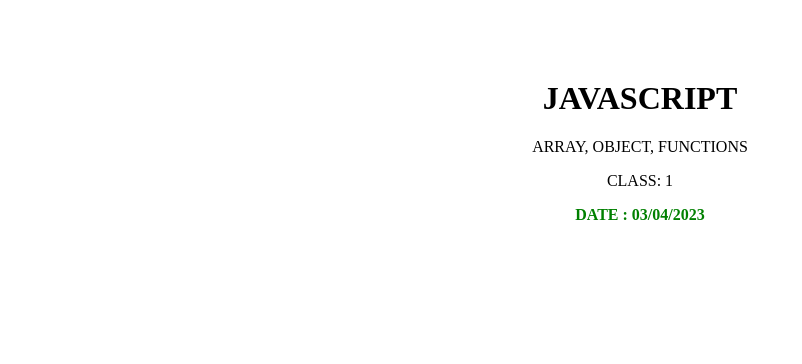
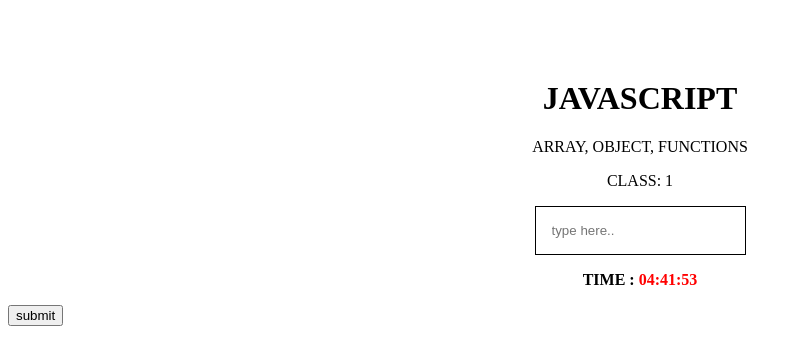
Before and after one commit to FazlyRabbi/javaScript, a plain HTML site: page class_1/index.html in a window 1280 px wide. Shown: the whole page, without its empty margins (0-802 px from the left). Drawn offline with Linux system fonts and the light colour scheme.

Commit message:
complete 2nd class

```diff
--- /dev/null
+++ b/app.js
@@ -0,0 +1,11 @@
+
+
+function updateClock() {
+    const timeWrapper =  document.querySelector("#time");    const now = new Date();
+    const hours = now.getHours().toString().padStart(2, '0');
+    const minutes = now.getMinutes().toString().padStart(2, '0');
+    const seconds = now.getSeconds().toString().padStart(2, '0');
+    timeWrapper.textContent = `${hours}:${minutes}:${seconds}`;
+  }
+
+  setInterval(updateClock, 1000);
--- a/class_1/index.html
+++ b/class_1/index.html
@@ -13,9 +13,17 @@
       <h1 class="heading">javaScript</h1>
       <p>Array, Object, Functions</p>
       <p>class: 1</p>
-      <p style="color: green; font-weight: bold;">Date : 03/04/2023</p>
+
+
+      <input type="text" class="text" placeholder="type here.." style="border:1px solid black; padding: 1rem;" />
+      <p style="font-weight: bold">
+        Time : <span style="color: red" id="time"></span>
+      </p>
     </div>
 
+    <button class="btn" type="submit" style="cursor: pointer">submit</button>
+
     <script src="./index.js"></script>
+    <script src="../app.js"></script>
   </body>
 </html>
```
Also changed, not shown: class_1/index.js (+21 -4 lines).
